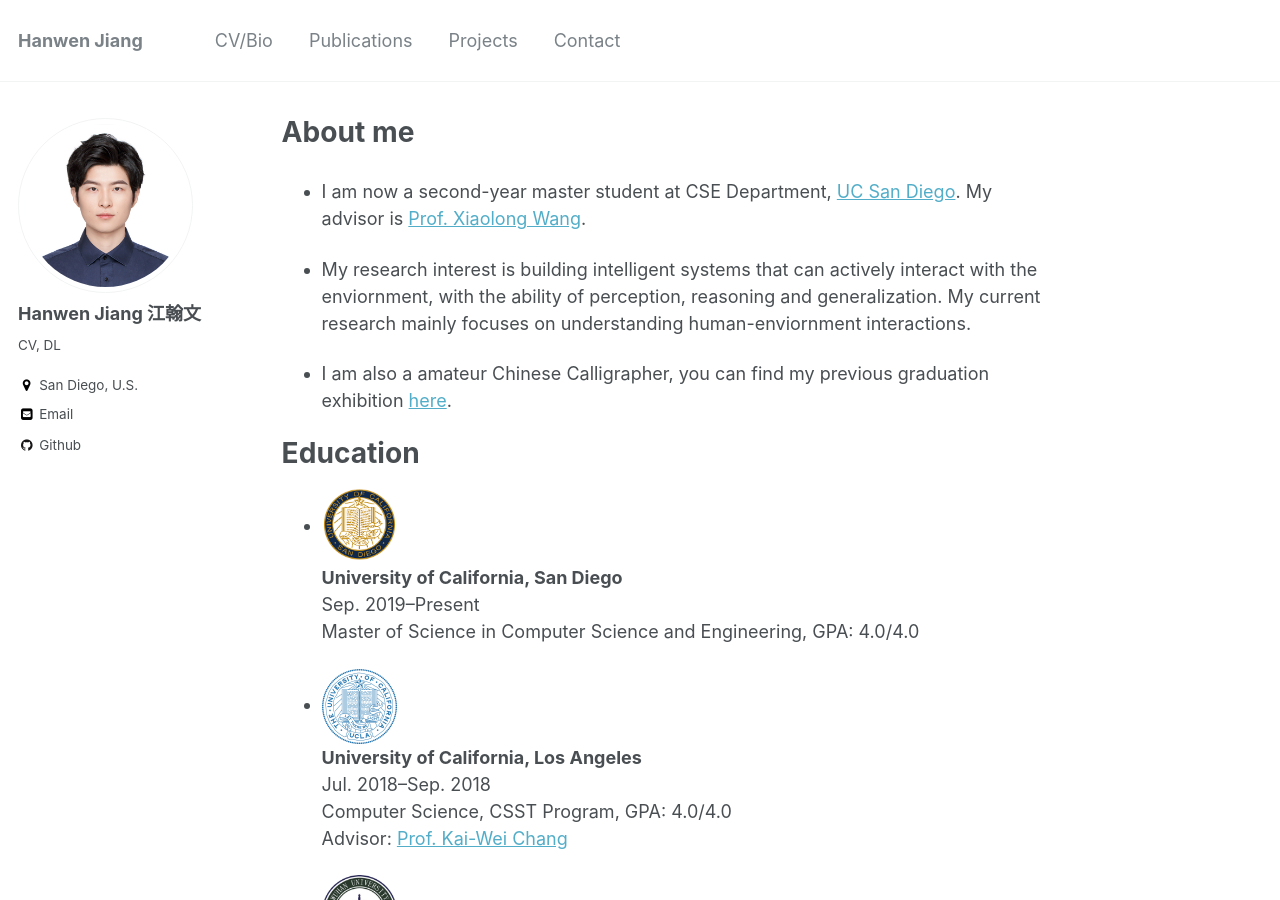
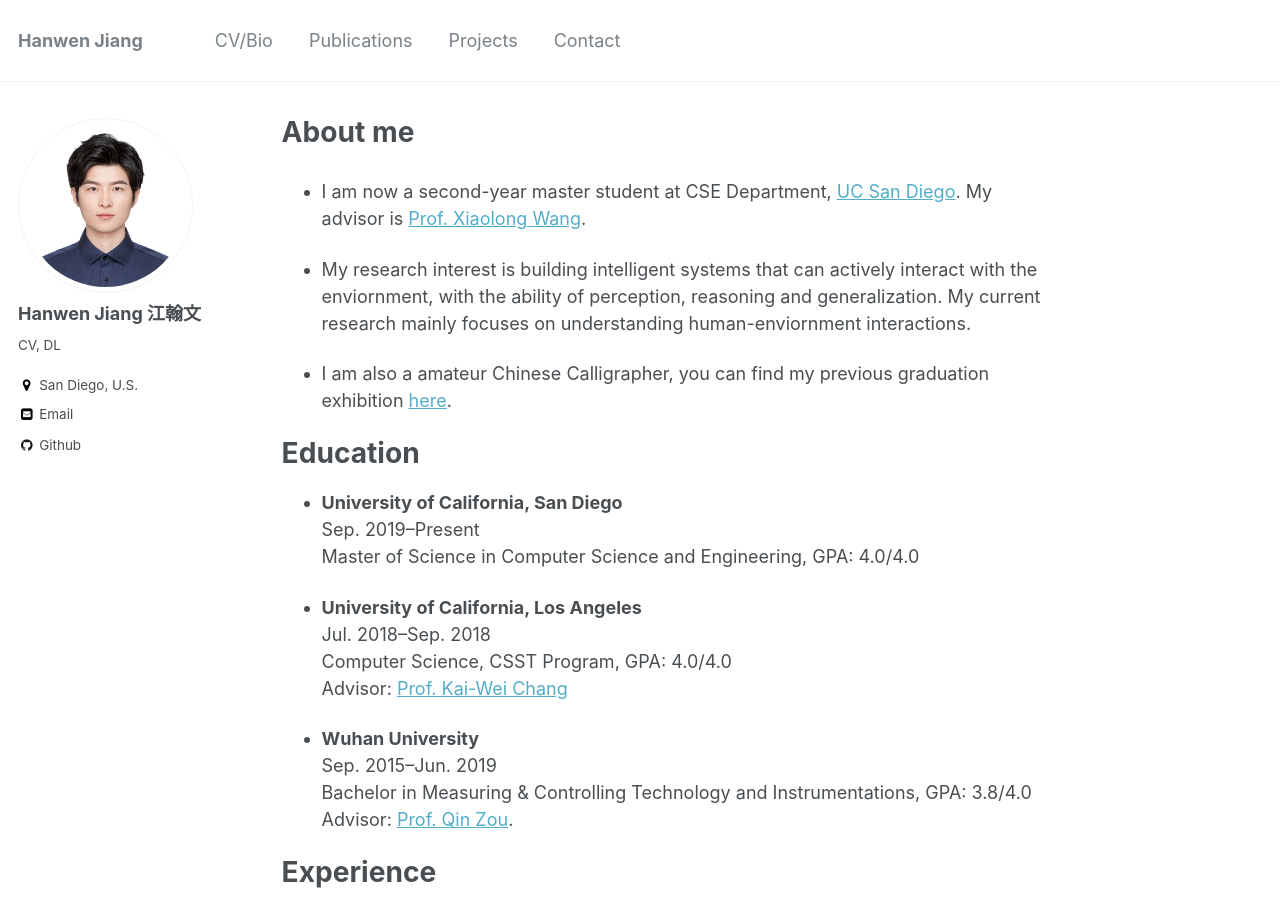
Before and after one commit to hwjiang1510/hwjiang1510.github.io, a Jekyll site: the page built from _pages/about.md, in a window 1280 px wide and 900 px high. Built offline with Jekyll 4.4.1, drawn with Linux system fonts in a browser that asks for light colours.

Commit message:
main page

```diff
--- a/_pages/about.md
+++ b/_pages/about.md
@@ -17,36 +17,30 @@ My current research mainly focuses on understanding human-enviornment interactio
 
 
 # Education
-* <img width="75" height="75" src="https://jiangolder.github.io/images/UCSD.png"/> <br>
-<b>University of California, San Diego </b> <br>
+* <b>University of California, San Diego </b> <br>
 Sep. 2019--Present<br>
 Master of Science in Computer Science and Engineering, GPA: 4.0/4.0 <br>
 
-* <img width="75" height="75" src="https://jiangolder.github.io/images/UCLA3.png"/> <br>
-<b>University of California, Los Angeles </b> <br>
+* <b>University of California, Los Angeles </b> <br>
 Jul. 2018--Sep. 2018<br>
 Computer Science, CSST Program, GPA: 4.0/4.0 <br>
 Advisor: [Prof. Kai-Wei Chang](http://web.cs.ucla.edu/~kwchang/) <br>
 
-* <img width="75" height="75" src="https://jiangolder.github.io/images/whu.png"/> <br>
-<b>Wuhan University </b> <br>
+* <b>Wuhan University </b> <br>
 Sep. 2015--Jun. 2019<br>
 Bachelor in Measuring & Controlling Technology and Instrumentations, GPA: 3.8/4.0 <br>
 Advisor: [Prof. Qin Zou](https://sites.google.com/site/qinzoucn/).
 
 # Experience
-* <img width="75" height="75" src="https://jiangolder.github.io/images/megvii.jpg"/> <br>
-<b>MEGVII Face++ (Beijing, China) </b> <br>
+* <b>MEGVII Face++ (Beijing, China) </b> <br>
 Research Intern, Advisor: Gang Yu (Jan. 2019--May. 2019)<br>
 Building lane detection and road segmentation algorithms for urban auto-driving<br>
 
-* <img width="75" height="75" src="https://jiangolder.github.io/images/UCLA3.png"/> <br>
-<b>University of California, Los Angeles (Los Angeles, CA) </b> <br>
+* <b>University of California, Los Angeles (Los Angeles, CA) </b> <br>
 Research Assistant, Advisor: Prof. Kai-Wei Chang (Jul. 2018--Sep. 2018)<br>
 Identifying and eliminating group bias in text
 
-* <img width="75" height="75" src="https://jiangolder.github.io/images/whu.png"/> <br>
-<b>Wuhan University (Wuhan, China)</b> <br>
+* <b>Wuhan University (Wuhan, China)</b> <br>
 Research Assistant, School of Computer Science (Oct. 2017--Jun. 2019)<br>
 (1) Robust lane detetcion from continuous driving scenes <br>
 (2) Co-saliency object detection <br>
```
Also changed, not shown: _pages/publications.md (+1 -1 lines).
